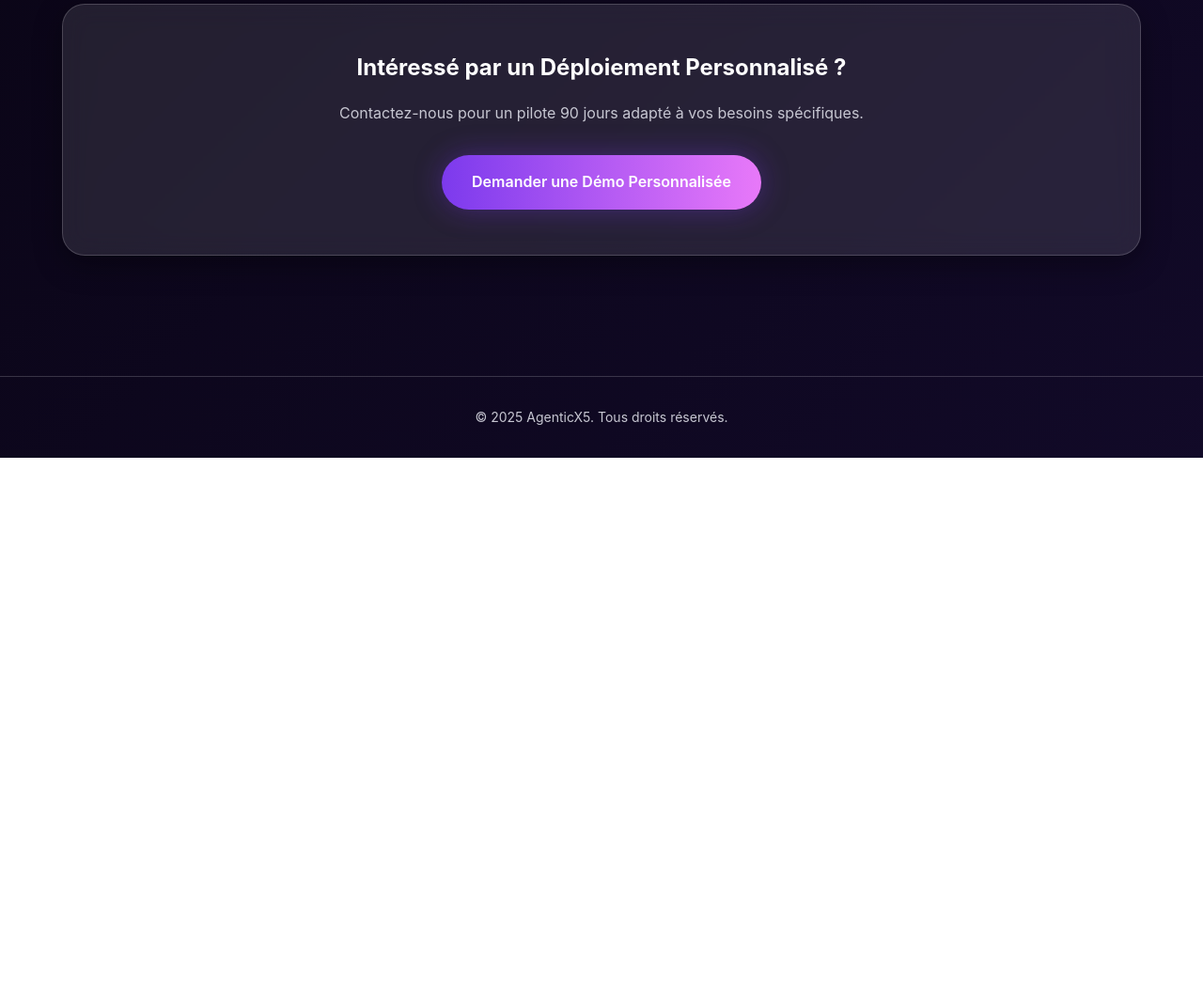
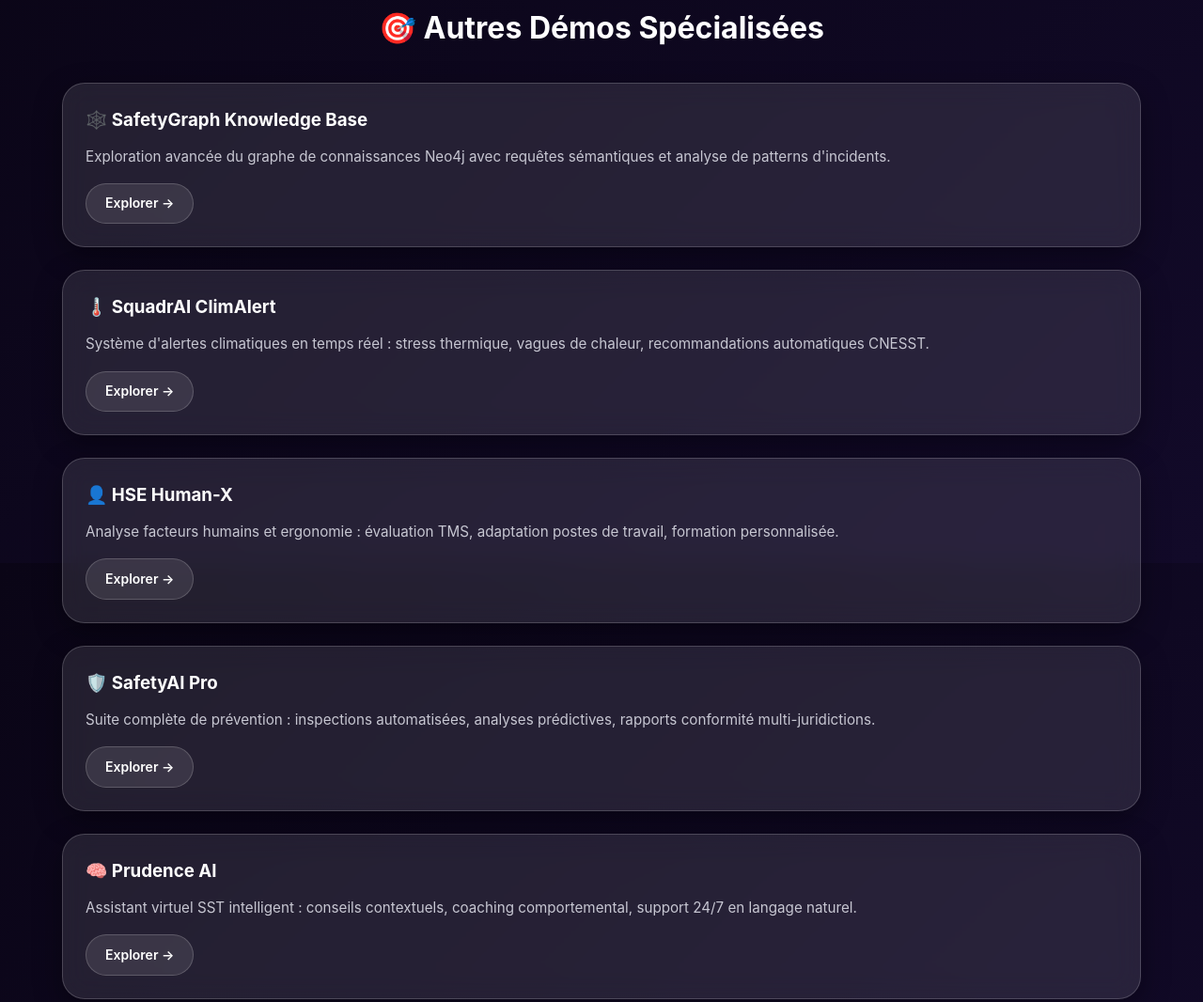
Before and after one commit to Preventera/agenticX5.com, a plain HTML site: page demos/index.html in a window 1280 px wide. Shown: the part 1801-2867 px from the top of the page at 94% size. Before the commit the page ends 2288 px from the top, so only its background shows below. Drawn offline with Linux system fonts and the light colour scheme.

Commit message:
Refactor index.html for improved structure and content

```diff
--- a/demos/index.html
+++ b/demos/index.html
@@ -4,7 +4,7 @@
   <meta charset="UTF-8">
   <meta name="viewport" content="width=device-width, initial-scale=1.0">
   <title>Démos Interactives | AgenticX5</title>
-  <meta name="description" content="Explorez 18 démos interactives AgenticX5 : travail en hauteur, espaces clos, RCA, SafetyGraph Neo4j.">
+  <meta name="description" content="Explorez nos démos interactives AgenticX5 : travail en hauteur, espaces clos, RCA, SafetyGraph Neo4j.">
   <link rel="stylesheet" href="/assets/css/styles.css">
 </head>
 
@@ -93,6 +93,58 @@
           <a href="https://arcdemolnteractif.netlify.app/" target="_blank" class="btn btn-primary">Lancer la Démo →</a>
         </div>
 
+        <!-- Autres Démos -->
+        <div style="margin-top: 4rem; margin-bottom: 4rem;">
+          <h2 style="font-size: 2rem; margin-bottom: 2rem; text-align: center; color: var(--primary);">🎯 Autres Démos Spécialisées</h2>
+
+          <div style="display: grid; gap: 1.5rem;">
+            <!-- SafetyGraph Demo -->
+            <div class="glass" style="padding: 1.5rem;">
+              <h3 style="margin-bottom: 0.75rem;">🕸️ SafetyGraph Knowledge Base</h3>
+              <p style="color: var(--text-dim); margin-bottom: 1rem; font-size: 0.95rem;">
+                Exploration avancée du graphe de connaissances Neo4j avec requêtes sémantiques et analyse de patterns d'incidents.
+              </p>
+              <a href="https://safetygraph-demo.netlify.app/" target="_blank" class="btn btn-secondary btn-sm">Explorer →</a>
+            </div>
+
+            <!-- SquadrAI ClimAlert -->
+            <div class="glass" style="padding: 1.5rem;">
+              <h3 style="margin-bottom: 0.75rem;">🌡️ SquadrAI ClimAlert</h3>
+              <p style="color: var(--text-dim); margin-bottom: 1rem; font-size: 0.95rem;">
+                Système d'alertes climatiques en temps réel : stress thermique, vagues de chaleur, recommandations automatiques CNESST.
+              </p>
+              <a href="https://squadrai-climalert-demo.netlify.app/" target="_blank" class="btn btn-secondary btn-sm">Explorer →</a>
+            </div>
+
+            <!-- HSE Human-X -->
+            <div class="glass" style="padding: 1.5rem;">
+              <h3 style="margin-bottom: 0.75rem;">👤 HSE Human-X</h3>
+              <p style="color: var(--text-dim); margin-bottom: 1rem; font-size: 0.95rem;">
+                Analyse facteurs humains et ergonomie : évaluation TMS, adaptation postes de travail, formation personnalisée.
+              </p>
+              <a href="https://hse-human-x-demo.netlify.app/" target="_blank" class="btn btn-secondary btn-sm">Explorer →</a>
+            </div>
+
+            <!-- SafetyAI Pro -->
+            <div class="glass" style="padding: 1.5rem;">
+              <h3 style="margin-bottom: 0.75rem;">🛡️ SafetyAI Pro</h3>
+              <p style="color: var(--text-dim); margin-bottom: 1rem; font-size: 0.95rem;">
+                Suite complète de prévention : inspections automatisées, analyses prédictives, rapports conformité multi-juridictions.
+              </p>
+              <a href="https://safetyai-pro-demo.netlify.app/" target="_blank" class="btn btn-secondary btn-sm">Explorer →</a>
+            </div>
+
+            <!-- Prudence AI -->
+            <div class="glass" style="padding: 1.5rem;">
+              <h3 style="margin-bottom: 0.75rem;">🧠 Prudence AI</h3>
+              <p style="color: var(--text-dim); margin-bottom: 1rem; font-size: 0.95rem;">
+                Assistant virtuel SST intelligent : conseils contextuels, coaching comportemental, support 24/7 en langage naturel.
+              </p>
+              <a href="https://prudence-ai-demo.netlify.app/" target="_blank" class="btn btn-secondary btn-sm">Explorer →</a>
+            </div>
+          </div>
+        </div>
+
         <!-- CTA -->
         <div class="glass" style="padding: 3rem; text-align: center; margin-top: 4rem;">
           <h2 style="margin-bottom: 1rem;">Intéressé par un Déploiement Personnalisé ?</h2>
```
